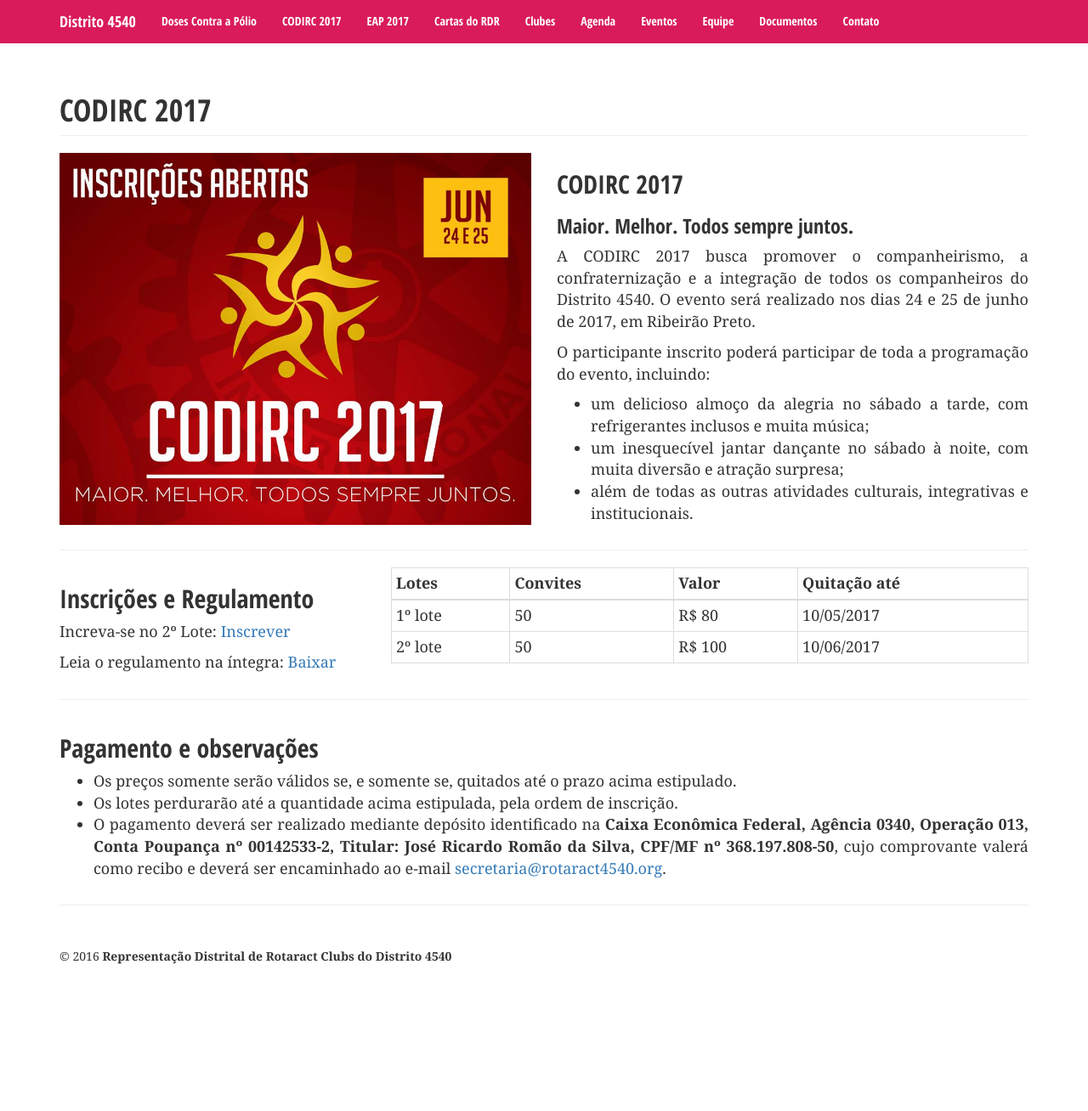
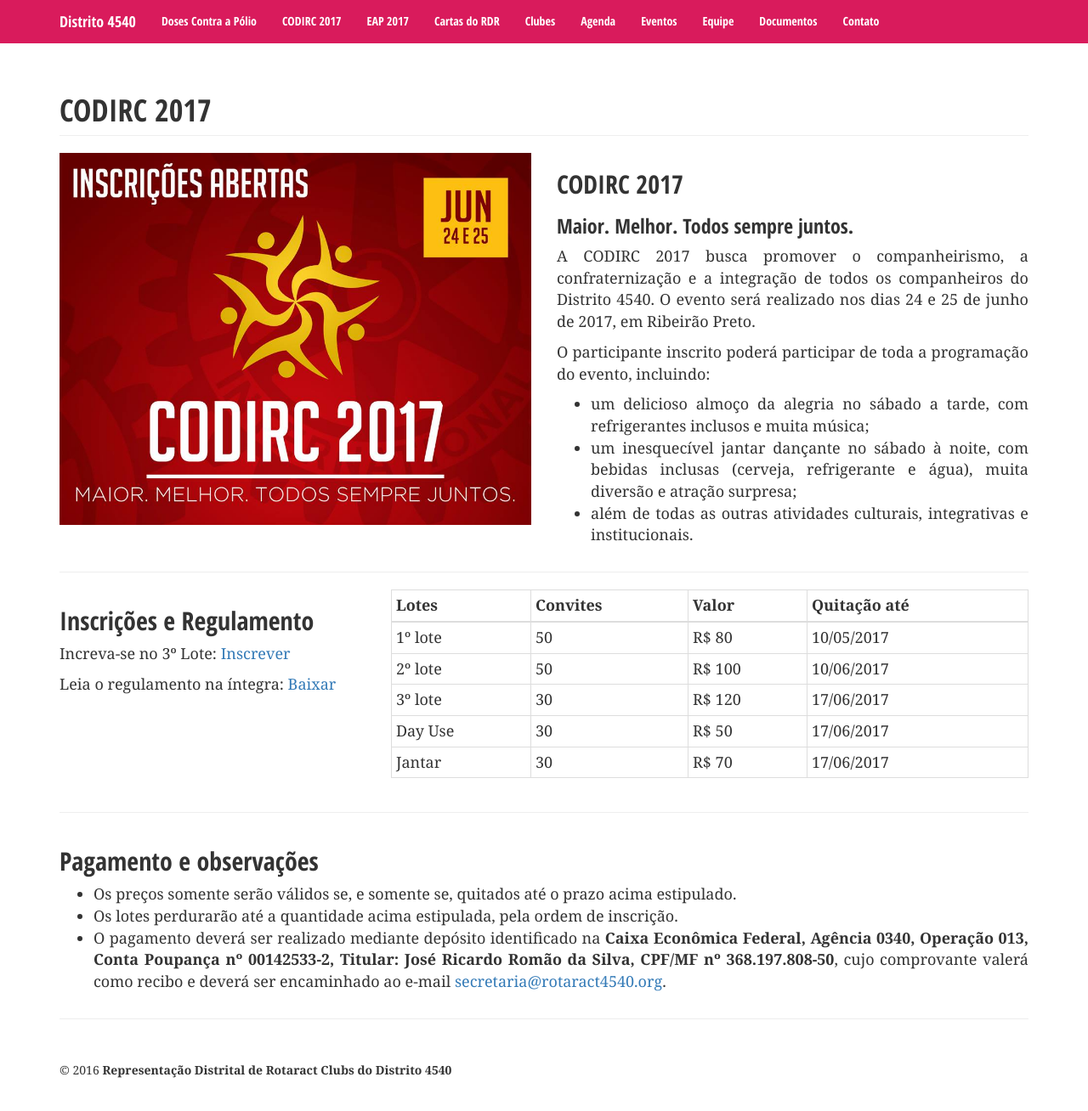
Before and after one commit to miguelkiri/rotaract, a Jekyll site: the page built from _pages/codirc.html, in a window 1280 px wide and 1330 px high. Shown: the top 1308 px of the window at 85% size. Built offline with Jekyll 4.4.1, drawn with Linux system fonts in a browser that asks for light colours; nearby versions of some CDN libraries.

Commit message:
Adiciona alterações pedidas pelo Romão
01. Onde se lê: "um inesquecível jantar dançante no sábado à noite,
  com muita diversão e atração surpresa;"; alterar para: "um inesquecível
  jantar dançante no sábado à noite, com bebidas inclusas
  (cerveja, refrigerante e água), muita diversão e atração surpresa;".

02. Onde se lê: "Increva-se no 2º Lote:"; alterar para:
  "Increva-se no 3º Lote:". Isso porque, amanhã, vamos mudar o lote.

03. Na tabela de lotes, convites, valor e quitação até,
  incluir uma terceira linha, com os seguintes dados respectivos:
  3º lote - 30 - R$ 120 - 17/06/2017.

04. Na tabela de lotes, convites, valor e quitação até,
  incluir uma quarta linha, com os seguintes dados respectivos:
  Day Use - 30 - R$ 50 - 17/06/2017.

05. Na tabela de lotes, convites, valor e quitação até,
  incluir uma quinta linha, com os seguintes dados respectivos:
  Jantar - 30 - R$ 70 - 17/06/2017.

```diff
--- a/_pages/codirc.html
+++ b/_pages/codirc.html
@@ -18,7 +18,7 @@ permalink: /codirc/
         <p>O participante inscrito poderá participar de toda a programação do evento, incluindo:</p>
         <ul>
             <li>um delicioso almoço da alegria no sábado a tarde, com refrigerantes inclusos e muita música;</li>
-            <li>um inesquecível jantar dançante no sábado à noite, com muita diversão e atração surpresa;</li>
+            <li>um inesquecível jantar dançante no sábado à noite, com bebidas inclusas (cerveja, refrigerante e água), muita diversão e atração surpresa;</li>
             <li>além de todas as outras atividades culturais, integrativas e institucionais.</li>
         </ul>
     </div>
@@ -29,7 +29,7 @@ permalink: /codirc/
 <div class="row">
     <div class="col-md-4">
         <h2>Inscrições e Regulamento</h2>
-        <p>Increva-se no 2º Lote: <a target="_blank" href="https://goo.gl/sAlRJZ">Inscrever</a></p>
+        <p>Increva-se no 3º Lote: <a target="_blank" href="https://goo.gl/sAlRJZ">Inscrever</a></p>
         <p>Leia o regulamento na íntegra: <a target="_blank" href="/downloads/codirc-2017-regulamento.pdf">Baixar</a></p>
     </div>
     <div class="col-md-8">
@@ -55,6 +55,24 @@ permalink: /codirc/
                     <td>R$ 100</td>
                     <td>10/06/2017</td>
                 </tr>
+                <tr>
+                    <td>3º lote</td>
+                    <td>30</td>
+                    <td>R$ 120</td>
+                    <td>17/06/2017</td>
+                </tr>
+                <tr>
+                    <td>Day Use</td>
+                    <td>30</td>
+                    <td>R$ 50</td>
+                    <td>17/06/2017</td>
+                </tr>
+                <tr>
+                    <td>Jantar</td>
+                    <td>30</td>
+                    <td>R$ 70</td>
+                    <td>17/06/2017</td>
+                </tr>
             </tbody>
         </table>
     </div>
```
